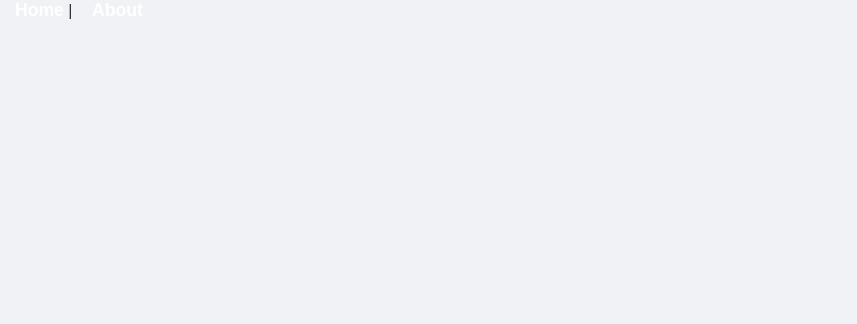
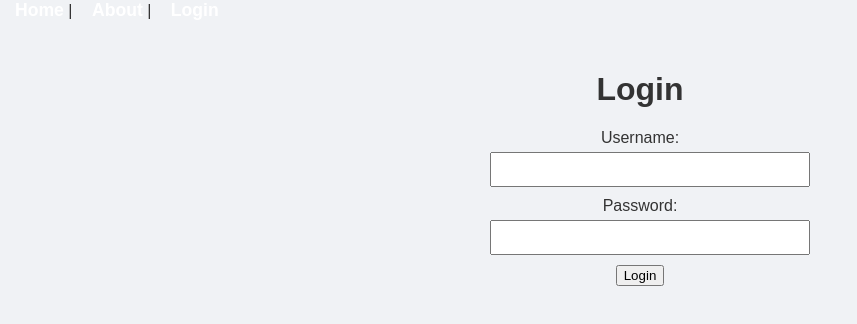
Before and after one commit to kervint1/GiikuHackathonVol.19, a React (Create React App) app in the folder frontend/: page /login in a window 1280 px wide. Before the commit this address had no page. Shown: the top 324 px of the page, without its empty margins (0-857 px from the left). Built offline with nearby package versions, Linux system fonts and the light colour scheme.

Commit message:
ログイン機能

```diff
--- a/frontend/src/App.js
+++ b/frontend/src/App.js
@@ -1,19 +1,25 @@
+// src/App.js
 import React from 'react';
 import { BrowserRouter as Router, Routes, Route, Link } from 'react-router-dom';
 import Home from './pages/Home';
 import About from './pages/About';
+import Login from './pages/Login';
+import { AuthProvider } from './context/AuthContext';
 
 function App() {
   return (
+    <AuthProvider>
       <Router>
         <nav>
-        <Link to="/">Home</Link> | <Link to="/about">About</Link>
+          <Link to="/">Home</Link> | <Link to="/about">About</Link> | <Link to="/login">Login</Link>
         </nav>
         <Routes>
           <Route path="/" element={<Home />} />
           <Route path="/about" element={<About />} />
+          <Route path="/login" element={<Login />} />
         </Routes>
       </Router>
+    </AuthProvider>
   );
 }
 
--- /dev/null
+++ b/frontend/src/components/auth.css
@@ -0,0 +1,21 @@
+.login-container {
+    width: 300px;
+    margin: 50px auto;
+    text-align: center;
+  }
+
+  .login-container label {
+    display: block;
+    margin-bottom: 5px;
+  }
+
+  .login-container input {
+    width: 100%;
+    padding: 8px;
+    margin-bottom: 10px;
+  }
+
+  .login-container .error {
+    color: red;
+    margin-bottom: 10px;
+  }
--- /dev/null
+++ b/frontend/src/context/AuthContext.js
@@ -0,0 +1,27 @@
+import React, { createContext, useState, useContext } from 'react';
+
+const AuthContext = createContext();
+
+export const AuthProvider = ({ children }) => {
+  const [isAuthenticated, setIsAuthenticated] = useState(
+    !!localStorage.getItem('token')
+  );
+
+  const login = (token) => {
+    localStorage.setItem('token', token);
+    setIsAuthenticated(true);
+  };
+
+  const logout = () => {
+    localStorage.removeItem('token');
+    setIsAuthenticated(false);
+  };
+
+  return (
+    <AuthContext.Provider value={{ isAuthenticated, login, logout }}>
+      {children}
+    </AuthContext.Provider>
+  );
+};
+
+export const useAuth = () => useContext(AuthContext);
--- /dev/null
+++ b/frontend/src/pages/Login.js
@@ -0,0 +1,64 @@
+import React, { useState } from 'react';
+import { useNavigate } from 'react-router-dom';
+import '../components/auth.css';
+
+function Login() {
+  const [username, setUsername] = useState('');
+  const [password, setPassword] = useState('');
+  const [error, setError] = useState(null);
+  const navigate = useNavigate();
+
+  const handleLogin = async (e) => {
+    e.preventDefault();
+
+    try {
+      const response = await fetch('http://localhost:8000/api/auth/login/', {
+        method: 'POST',
+        headers: { 'Content-Type': 'application/json' },
+        body: JSON.stringify({ username, password }),
+      });
+
+      const data = await response.json();
+
+      if (response.ok) {
+        localStorage.setItem('token', data.access_token);
+        navigate('/'); // ホームページにリダイレクト
+      } else {
+        setError(data.non_field_errors || 'Invalid credentials');
+      }
+    } catch (error) {
+      console.error('Error during login:', error);
+      setError('An error occurred. Please try again.');
+    }
+  };
+
+  return (
+    <div className="login-container">
+      <h1>Login</h1>
+      <form onSubmit={handleLogin}>
+        <div>
+          <label>Username:</label>
+          <input
+            type="text"
+            value={username}
+            onChange={(e) => setUsername(e.target.value)}
+            required
+          />
+        </div>
+        <div>
+          <label>Password:</label>
+          <input
+            type="password"
+            value={password}
+            onChange={(e) => setPassword(e.target.value)}
+            required
+          />
+        </div>
+        {error && <p className="error">{error}</p>}
+        <button type="submit">Login</button>
+      </form>
+    </div>
+  );
+}
+
+export default Login;
```
Lines whose indentation alone changed are shown as unchanged.
